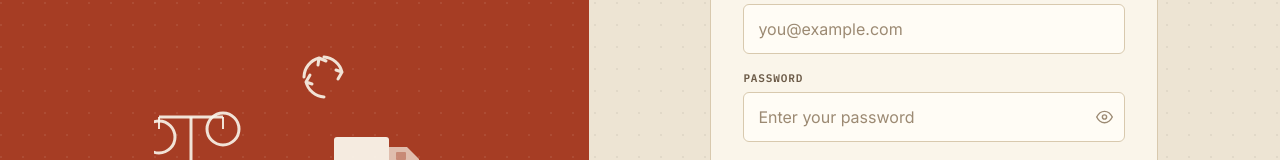
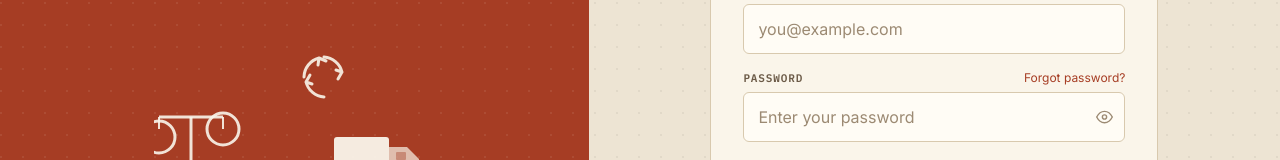
Before and after one commit to atha636/ScrapConncet1-, a React (Vite) app in the folder frontend/: page /login in a window 1280 px wide. Shown: the part 328-488 px from the top of the page. Built offline with nearby package versions, Linux system fonts and the light colour scheme; no server answers.

Commit message:
fix the module error and now go on with email error

```diff
--- a/frontend/src/pages/auth/Login.jsx
+++ b/frontend/src/pages/auth/Login.jsx
@@ -1,7 +1,7 @@
 import { useState } from "react";
 import { loginUser } from "../../services/authService";
 import { useAuth } from "../../context/AuthContext";
-import { useNavigate, Navigate } from "react-router-dom";
+import { useNavigate, Navigate, Link } from "react-router-dom";
 import useDocumentMeta from "../../hooks/useDocumentMeta";
 import AuthSidePanel from "../../components/auth/AuthSidePanel";
 import { roleHome } from "../../utils/roleHome";
@@ -79,7 +79,12 @@ export default function Login() {
             </div>
 
             <div className="mb-6">
-              <label className="field-label">Password</label>
+              <div className="flex items-center justify-between mb-1.5">
+                <label className="field-label !mb-0">Password</label>
+                <Link to="/forgot-password" className="text-xs text-rust hover:underline">
+                  Forgot password?
+                </Link>
+              </div>
               <div className="relative">
                 <input
                   type={showPass ? "text" : "password"}
--- a/frontend/src/routes/AppRoutes.jsx
+++ b/frontend/src/routes/AppRoutes.jsx
@@ -4,6 +4,9 @@ import { Routes, Route, Navigate } from "react-router-dom";
 import Login from "../pages/auth/Login";
 import Register from "../pages/auth/Register";
 import AdminLogin from "../pages/auth/AdminLogin";
+import ForgotPassword from "../pages/auth/ForgotPassword";
+import ResetPassword from "../pages/auth/ResetPassword";
+import VerifyEmail from "../pages/auth/VerifyEmail";
 import Home from "../pages/Home";
 
 import UserDashboard from "../pages/user/Dashboard";
@@ -32,6 +35,9 @@ export default function AppRoutes() {
       <Route path="/login" element={<Login />} />
       <Route path="/register" element={<Register />} />
       <Route path="/admin-login" element={<AdminLogin />} />
+      <Route path="/forgot-password" element={<ForgotPassword />} />
+      <Route path="/reset-password" element={<ResetPassword />} />
+      <Route path="/verify-email" element={<VerifyEmail />} />
 
       <Route
         path="/dashboard"
```
Also changed, not shown: 2 other files (tests, documents, lock files or other folders).
